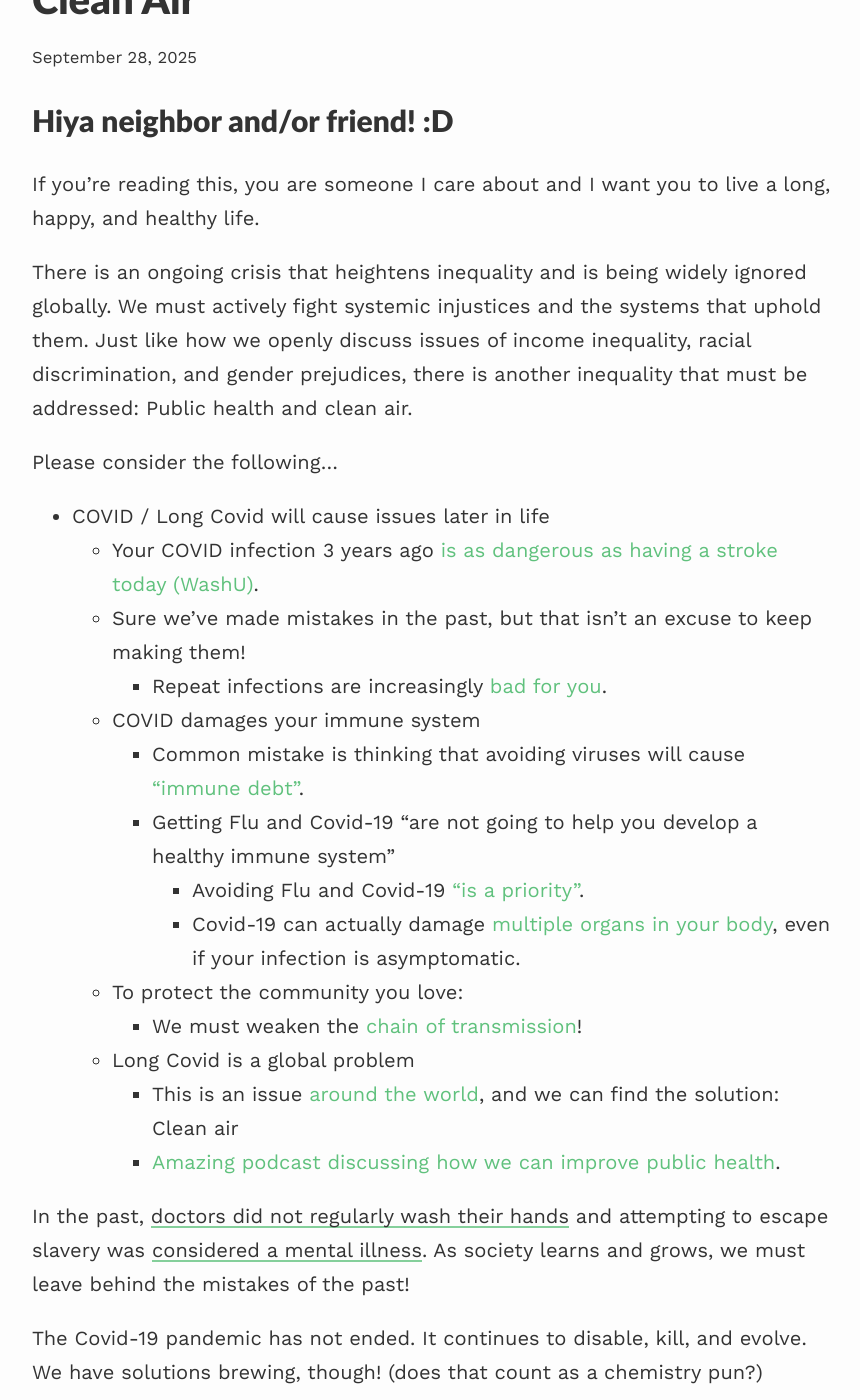
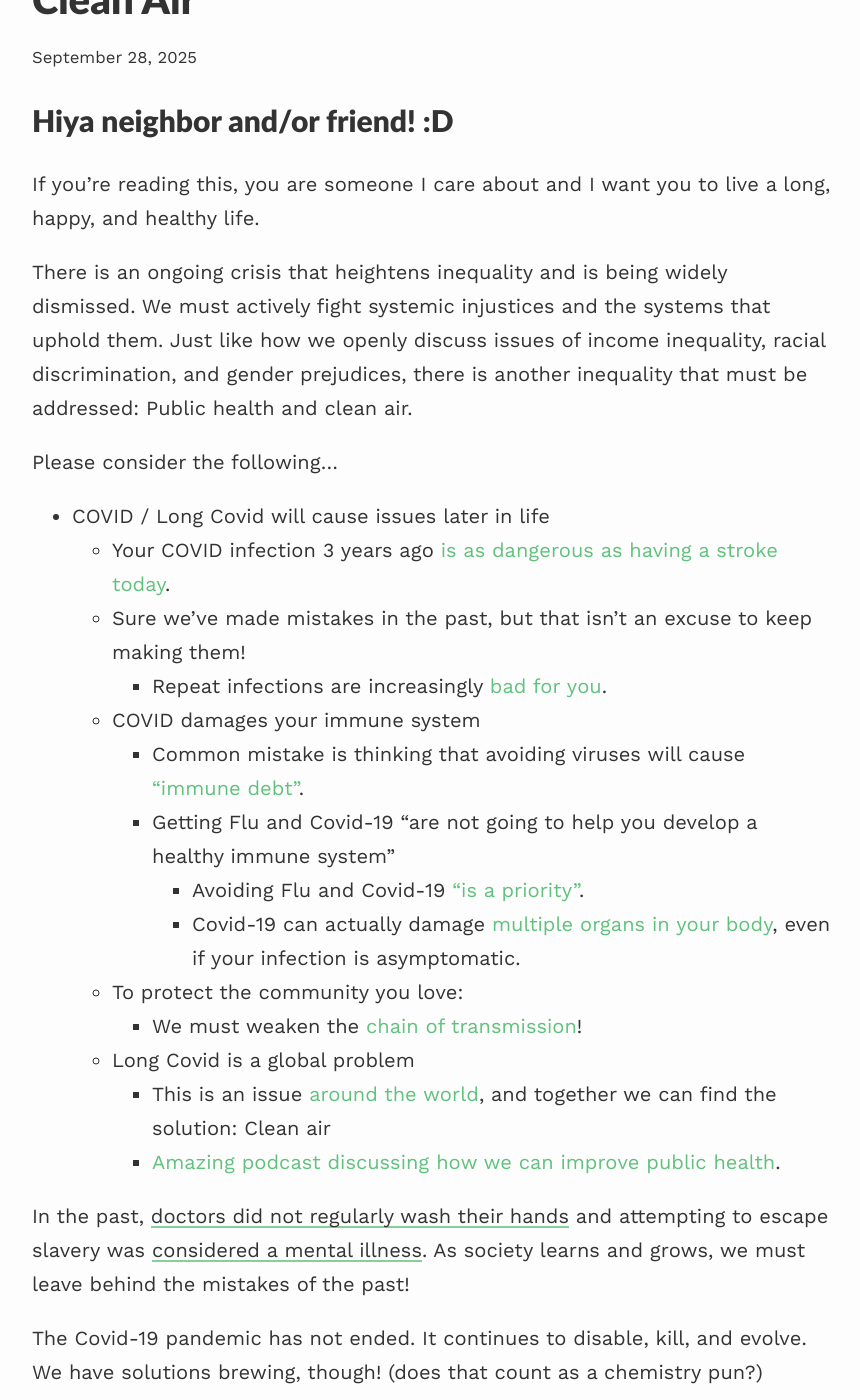
Before and after one commit to AlirpJ/alirpj.github.io, a Jekyll site: the page built from _posts/2025-09-28-cleanair1.md, in a window 1280 px wide and 1400 px high, scrolled down 209 px. Shown: the whole window, without its empty margins (208-1068 px from the left). Built offline with Jekyll 4.4.1, drawn with Linux system fonts in a browser that asks for light colours; some of the changed text lies outside the part shown.

Commit message:
Typo fixes

```diff
--- a/_posts/2025-09-28-cleanair1.md
+++ b/_posts/2025-09-28-cleanair1.md
@@ -7,13 +7,13 @@ title: "Clean Air"
 ## Hiya neighbor and/or friend! :D
 If you're reading this, you are someone I care about and I want you to live a long, happy, and healthy life.
 
-There is an ongoing crisis that heightens inequality and is being widely ignored globally. We must actively fight systemic injustices and the systems that uphold them.
+There is an ongoing crisis that heightens inequality and is being widely dismissed. We must actively fight systemic injustices and the systems that uphold them.
 Just like how we openly discuss issues of income inequality, racial discrimination, and gender prejudices, there is another inequality that must be addressed: Public health and clean air.
 
 Please consider the following...
 
 - COVID / Long Covid will cause issues later in life
-    - Your COVID infection 3 years ago [is as dangerous as having a stroke today (WashU)](https://medicine.washu.edu/news/covid-can-cause-new-health-problems-3-years-after-infection/).
+    - Your COVID infection 3 years ago [is as dangerous as having a stroke today](https://medicine.washu.edu/news/covid-can-cause-new-health-problems-3-years-after-infection/).
     - Sure we’ve made mistakes in the past, but that isn’t an excuse to keep making them!
         - Repeat infections are increasingly [bad for you](https://www.self.com/story/covid-reinfection-health-effects).
     - COVID damages your immune system
@@ -24,7 +24,7 @@ Please consider the following...
     - To protect the community you love:
         - We must weaken the [chain of transmission](https://newlevant.com/COVIDzine)!
     - Long Covid is a global problem
-        - This is an issue [around the world](https://doi.org/10.1093/ofid/ofaf533), and we can find the solution: Clean air
+        - This is an issue [around the world](https://doi.org/10.1093/ofid/ofaf533), and together we can find the solution: Clean air
         - [Amazing podcast discussing how we can improve public health](https://www.publichealthisdead.com/episodes/somethings-in-the-air).
 
 In the past, [doctors did not regularly wash their hands](https://pmc.ncbi.nlm.nih.gov/articles/PMC9632745/) and attempting to escape slavery was [considered a mental illness](https://en.wikipedia.org/wiki/Drapetomania). As society learns and grows, we must leave behind the mistakes of the past!
```
Also changed, not shown: other parts of _posts/2025-09-28-cleanair1.md (+1 -1 lines).
